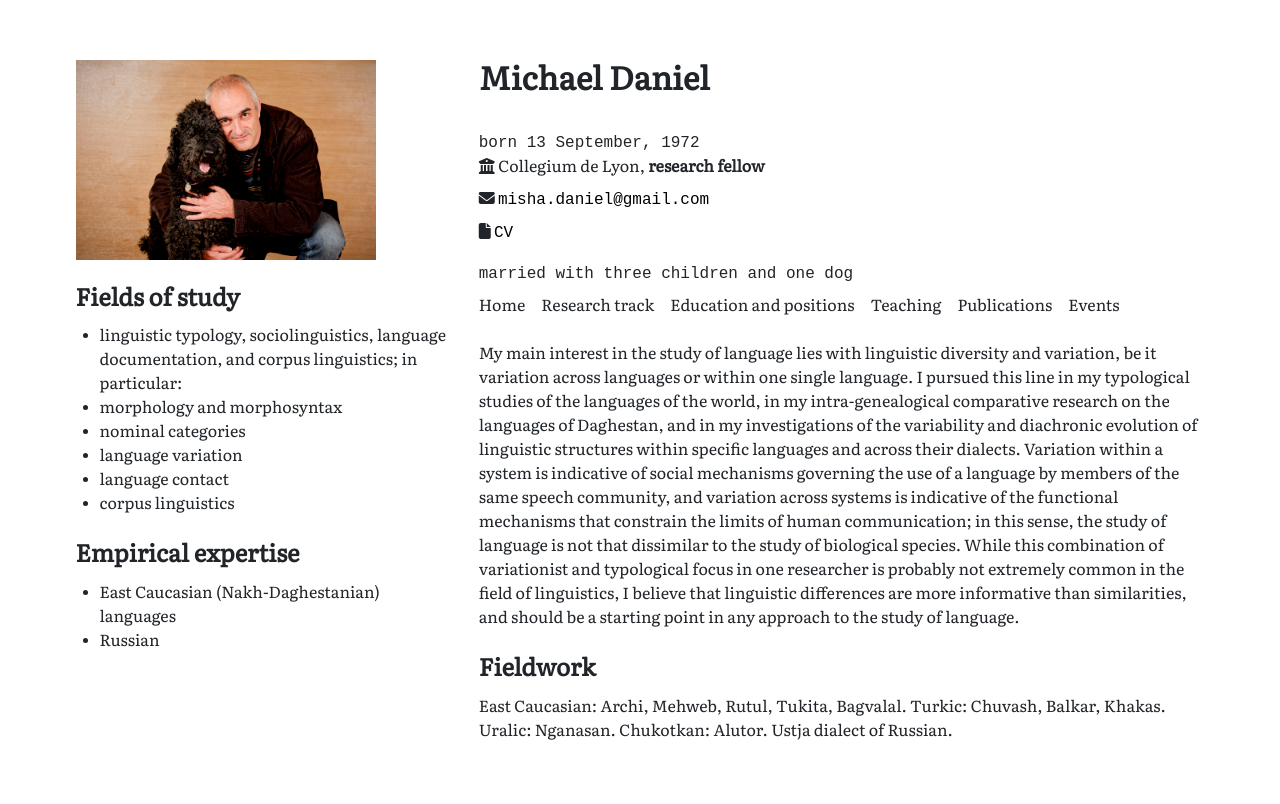
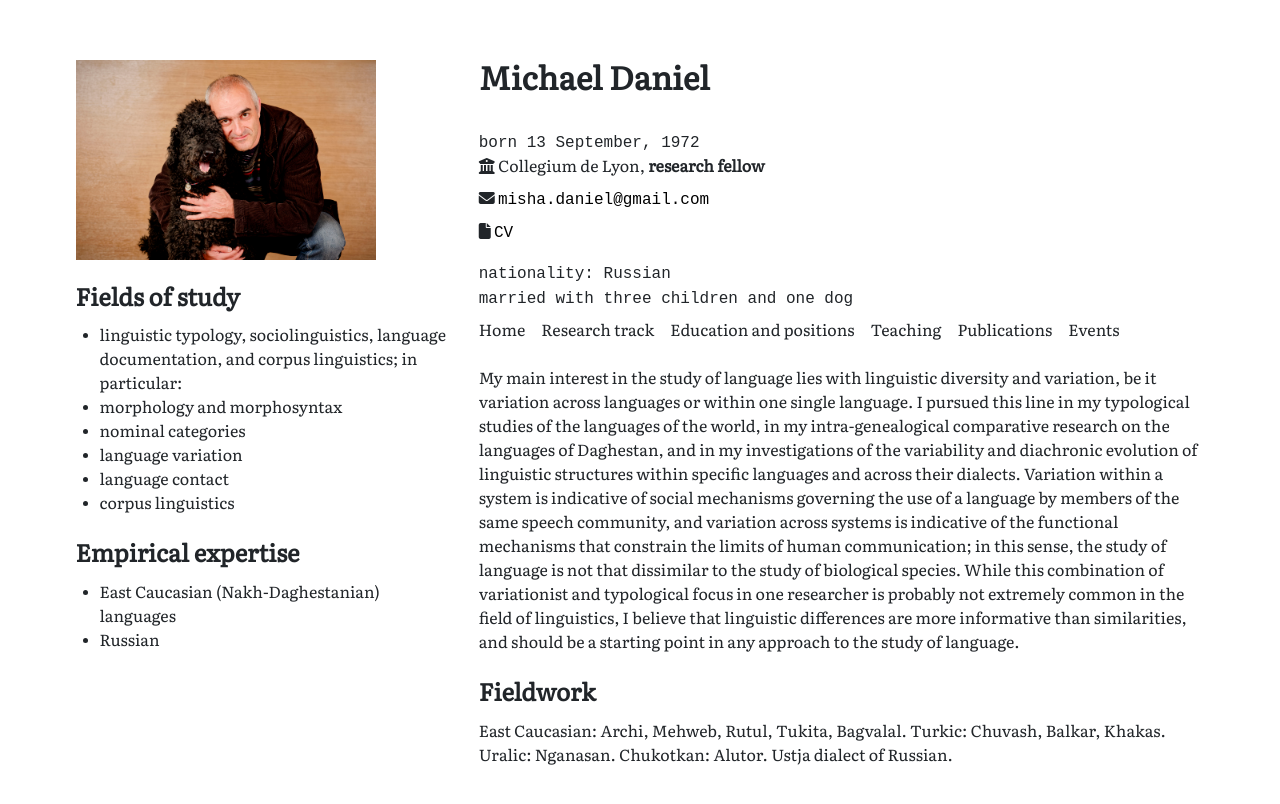
Before and after one commit to MishaDaniel/mishadaniel.github.io, a Jekyll site: the page built from index.html, in a window 1280 px wide. Shown: the top 804 px of the page. Built offline with Jekyll 4.4.1, drawn with Linux system fonts in a browser that asks for light colours; nearby versions of some CDN libraries.

Commit message:
Update personal_data.html

```diff
--- a/_includes/personal_data.html
+++ b/_includes/personal_data.html
@@ -14,6 +14,13 @@
 <div class="position">
   <i class="fa fa-building-columns"></i> {{ site.data.general.personal.university }}, <b>{{ site.data.general.personal.position }}</b>
 </div>
+
+<div class="ORCID">
+  <div>
+    <a> {{ site.data.general.personal.orcid }}</a>
+  </div>
+</div>
+
 <div class="contacts">
   <div>
     <i class="fa fa-envelope"></i>
@@ -24,7 +31,11 @@
   <i class="fa fa-file"></i> <a href="#" onclick="event.preventDefault();window.open('/Daniel_CV_2023.pdf')">CV</a>
 </div>
 
-
+<div class="nationality">
+  <div>
+    <a> {{ site.data.general.personal.nationality }}</a>
+  </div>
+</div>
 <div class="marital">
   <div>
     <a> {{ site.data.general.personal.marital }}</a>
```
